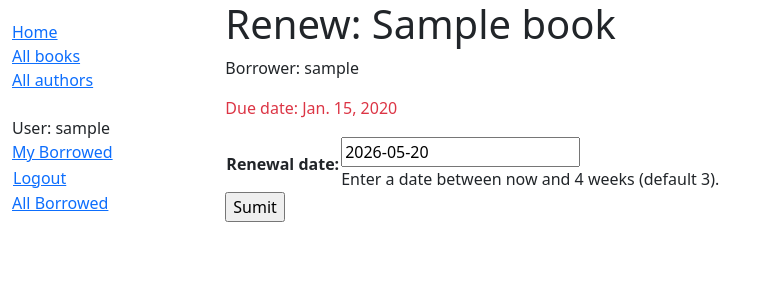
After one commit to cameronRomo/django_local_library, a Django app: page /catalog/book/00000000-0000-0000-0000-000000000001/renew/ in a window 1280 px wide. The commit adds this page. Shown: the top 300 px of the page, without its empty margins (0-770 px from the left). Run offline with Django 5.2, Linux system fonts and the light colour scheme; a user stored in the database is signed in; tables that the repository leaves empty hold one stand-in row (values such as "Sample post").

Commit message:
Add form for librarians to renew books

```diff
--- /dev/null
+++ b/locallibrary/catalog/forms.py
@@ -0,0 +1,21 @@
+import datetime
+from django import forms
+from django.core.exceptions import ValidationError
+from django.utils.translation import gettext_lazy as _
+
+class RenewBookForm(forms.Form):
+    renewal_date = forms.DateField(help_text="Enter a date between now and 4 weeks (default 3).")
+
+    def clean_renewal_date(self):
+        data = self.cleaned_data['renewal_date']
+
+        #Check if a date is not in the past
+        if data < datetime.date.today():
+            raise ValidationError(_('Invalid date - renewal in past'))
+
+        #check if a date is in the allowed range (+4 weeks from today).
+        if data > datetime.date.today() + datetime.timedelta(weeks=4):
+            raise ValidationError(_('Invalid date - renewal more than 4 weeks ahead'))
+
+        #Return cleaned data
+        return data
--- a/locallibrary/catalog/templates/base_generic.html
+++ b/locallibrary/catalog/templates/base_generic.html
@@ -36,7 +36,7 @@
                 <li><a href="{% url 'login' %}?next={{ request.path }}">Login</a></li>
               {% endif %}
               {% if perms.catalog.can_mark_returned %}
-                <li><a href="{% url 'borrowed-books' %}">All Borrowed</a></li>
+                <li><a href="{% url 'all-borrowed' %}">All Borrowed</a></li>
               {% endif %}
             </ul>
           {% endblock %}
--- /dev/null
+++ b/locallibrary/catalog/templates/catalog/book_renew_librarian.html
@@ -0,0 +1,17 @@
+{% extends "base_generic.html" %}
+
+{% block content %}
+  <h1>Renew: {{ book_instance.book.title }}</h1>
+  <p>Borrower: {{ book_instance.borrower }}</p>
+  <p {% if book_instance.is_overdue %} class="text-danger"{% endif %}>
+    Due date: {{ book_instance.due_back }}
+  </p>
+
+  <form action="" method="post">
+    {% csrf_token %}
+    <table>
+      {{ form.as_table }}
+    </table>
+    <input type="submit" value="Sumit">
+  </form>
+{% endblock %}
--- a/locallibrary/catalog/urls.py
+++ b/locallibrary/catalog/urls.py
@@ -8,5 +8,6 @@ urlpatterns = [
     path('book/<int:pk>', views.BookDetailView.as_view(), name='book-detail'),
     path('author/<int:pk>', views.AuthorDetailView.as_view(), name='author-detail'),
     path('mybooks/', views.LoanedBooksByUserListView.as_view(), name='my-borrowed'),
-    path('borrowed/', views.BooksOnLoanToUsersListView.as_view(), name='borrowed-books'),
+    path('borrowed/', views.BooksOnLoanToUsersListView.as_view(), name='all-borrowed'),
+    path('book/<uuid:pk>/renew/', views.renew_book_librarian, name='renew-book-librarian'),
 ]
--- a/locallibrary/catalog/views.py
+++ b/locallibrary/catalog/views.py
@@ -1,10 +1,12 @@
-from django.shortcuts import render
-from django.contrib.auth.mixins import LoginRequiredMixin
+from django.contrib.auth.decorators import login_required, permission_required
+from django.contrib.auth.mixins import LoginRequiredMixin, PermissionRequiredMixin
 from django.views import generic
-from django.shortcuts import get_object_or_404
+from django.shortcuts import render, get_object_or_404
 from .models import Book, Author, BookInstance, Genre
-from django.contrib.auth.mixins import LoginRequiredMixin
-from django.contrib.auth.mixins import PermissionRequiredMixin
+import datetime
+from django.http import HttpResponseRedirect
+from django.urls import reverse
+from catalog.forms import RenewBookForm
 
 def index(request):
     """view function for home page of site"""
@@ -92,3 +94,33 @@ class BooksOnLoanToUsersListView(PermissionRequiredMixin, generic.ListView):
             .filter(status__exact='o')
             .order_by('due_back')
         )
+
+@login_required
+@permission_required('catalog.can_mark_returned', raise_exception=True)
+def renew_book_librarian(request, pk):
+    book_instance = get_object_or_404(BookInstance, pk=pk)
+
+    #If this is a POST request then process the Form data
+    if request.method == 'POST':
+        #Create a form instance and populate it with the data from the request (binding)
+        form = RenewBookForm(request.POST)
+        #Check if the form is valid:
+        if form.is_valid():
+            #Process the data in form.cleaned_data as required (model due_back field)
+            book_instance.due_back = form.cleaned_data['renewal_date']
+            book_instance.save()
+
+            #Redirect to a new URL:
+            return HttpResponseRedirect(reverse('all-borrowed'))
+
+    #If this is a GET (or any other method) create the default form.
+    else:
+        proposed_renewal_date = datetime.date.today() + datetime.timedelta(weeks=3)
+        form = RenewBookForm(initial={'renewal_date': proposed_renewal_date})
+
+    context = {
+        'form': form,
+        'book_instance': book_instance,
+    }
+
+    return render(request, 'catalog/book_renew_librarian.html', context)
```
Also changed, not shown: locallibrary/catalog/templates/catalog/bookinstance_list_borrowed_per_user.html (+10 -2 lines).
